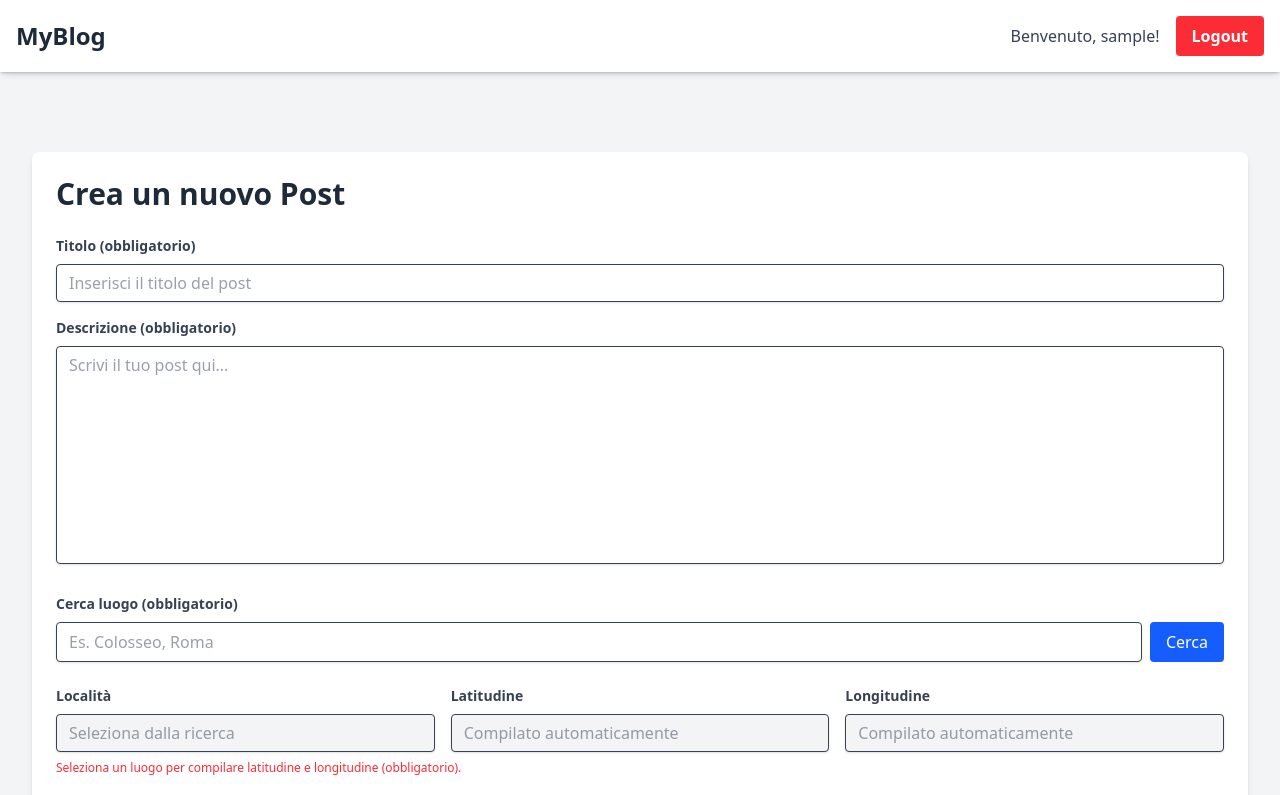
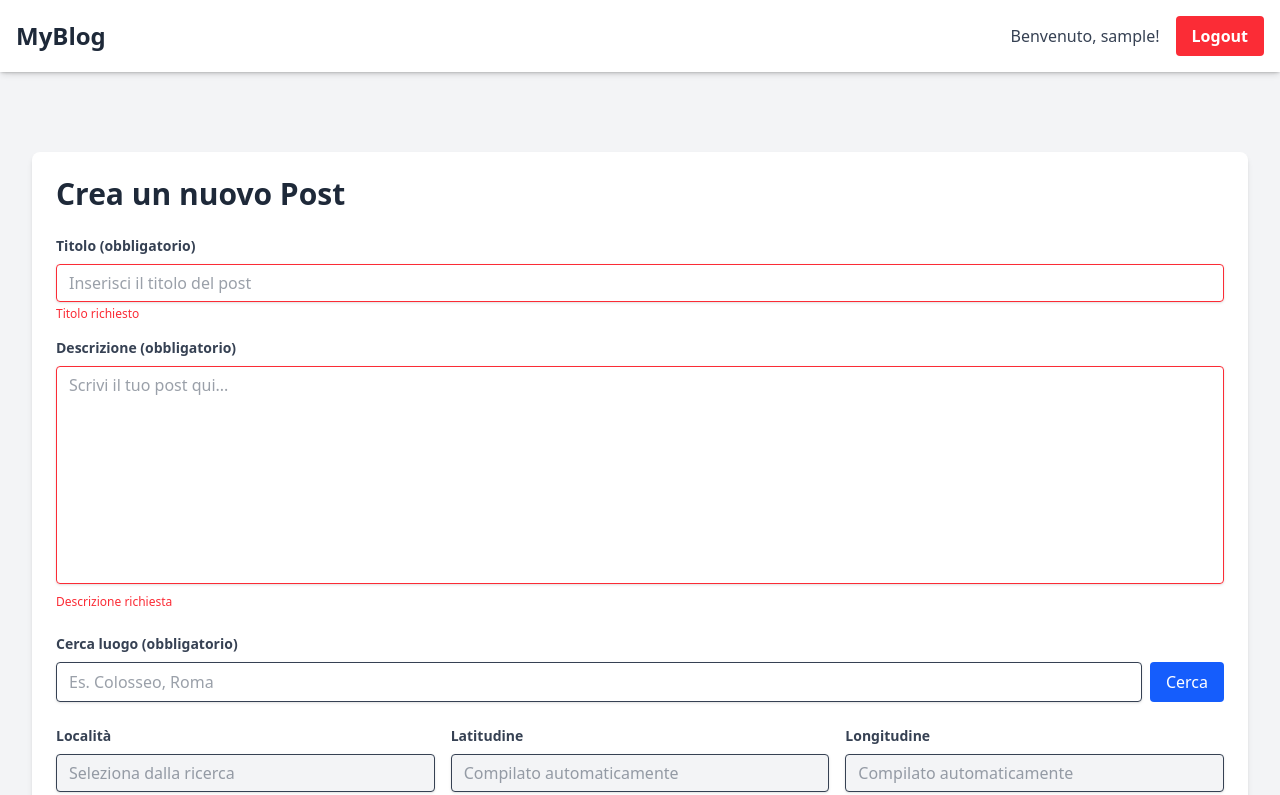
Before and after one commit to AlbertoOrlando/travel-journal-app, a React (Vite) app in the folder frontend/: page /create-post in a window 1280 px wide. Shown: the top 795 px of the page. Built offline with nearby package versions, Linux system fonts and the light colour scheme; sample sign-in values are in the browser's storage.

Commit message:
feat: enhance dynamic validation for title and description fields in PostForm; show error messages on initial load

```diff
--- a/frontend/src/components/PostForm.jsx
+++ b/frontend/src/components/PostForm.jsx
@@ -24,9 +24,13 @@ const PostForm = ({ initialData = {}, onSubmit, loading, error }) => {
     const [latError, setLatError] = useState('');
     const [lonError, setLonError] = useState('');
     const [coordPairError, setCoordPairError] = useState('');
-    // Errori dinamici titolo/descrizione
-    const [titleError, setTitleError] = useState('');
-    const [descError, setDescError] = useState('');
+    // Errori dinamici titolo/descrizione (mostra errori anche all'apertura del form)
+    const initialDesc = (initialData.description || initialData.content || '').toString();
+    const [titleError, setTitleError] = useState(() => {
+        const t = (initialData.title || '').toString();
+        return t.trim() ? '' : 'Titolo richiesto';
+    });
+    const [descError, setDescError] = useState(() => (initialDesc.trim() ? '' : 'Descrizione richiesta'));
     const [placeQuery, setPlaceQuery] = useState('');
     const [placeLoading, setPlaceLoading] = useState(false);
     const [placeResults, setPlaceResults] = useState([]);
@@ -51,6 +55,11 @@ const PostForm = ({ initialData = {}, onSubmit, loading, error }) => {
             });
             setMediaMethod(initialData.media_url ? 'url' : 'upload');
             setMediaFile(null);
+            // Aggiorna errori basati sui dati caricati (edit)
+            const t = (initialData.title || '').toString();
+            const d = (initialData.description || initialData.content || '').toString();
+            setTitleError(t.trim() ? '' : 'Titolo richiesto');
+            setDescError(d.trim() ? '' : 'Descrizione richiesta');
         }
     }, [initialData]);
 
```
